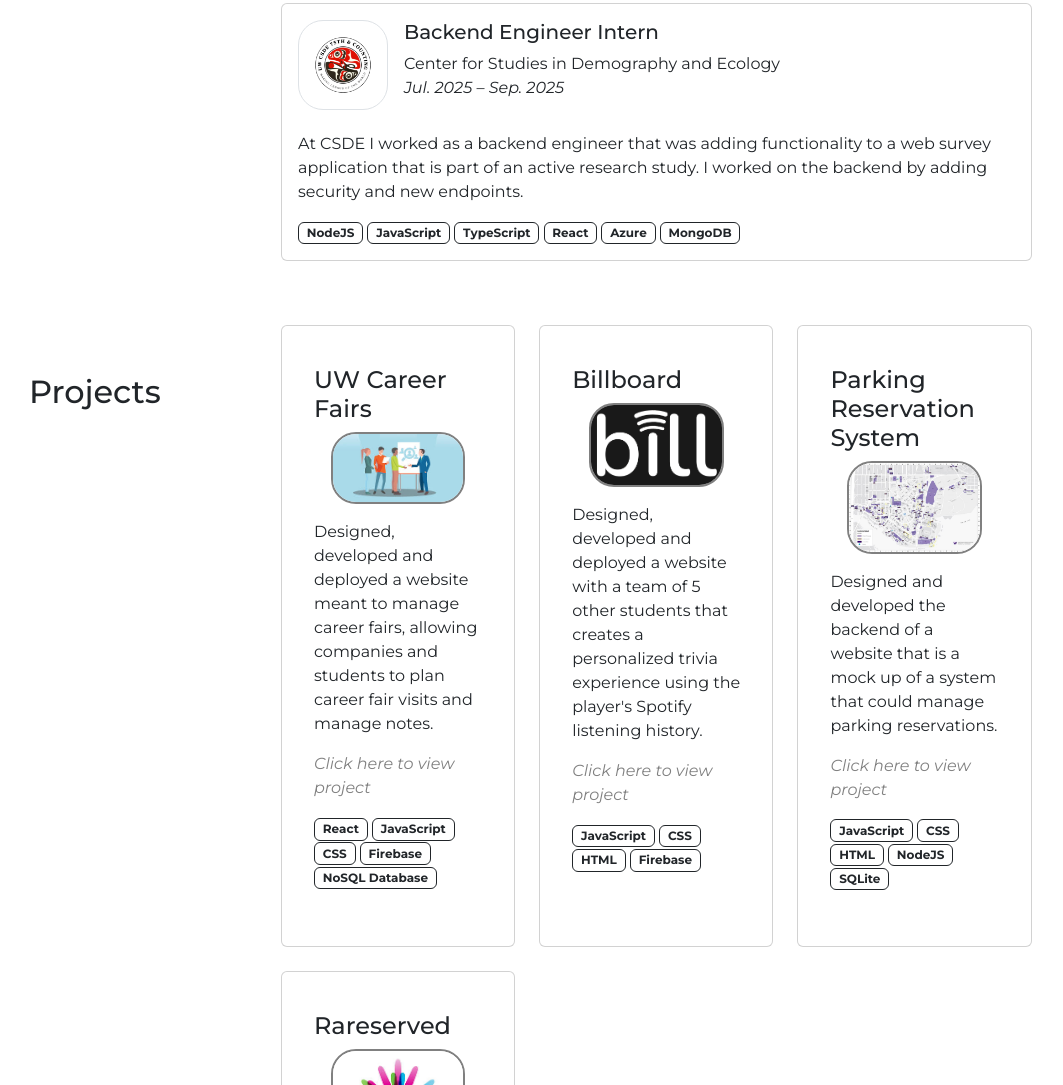
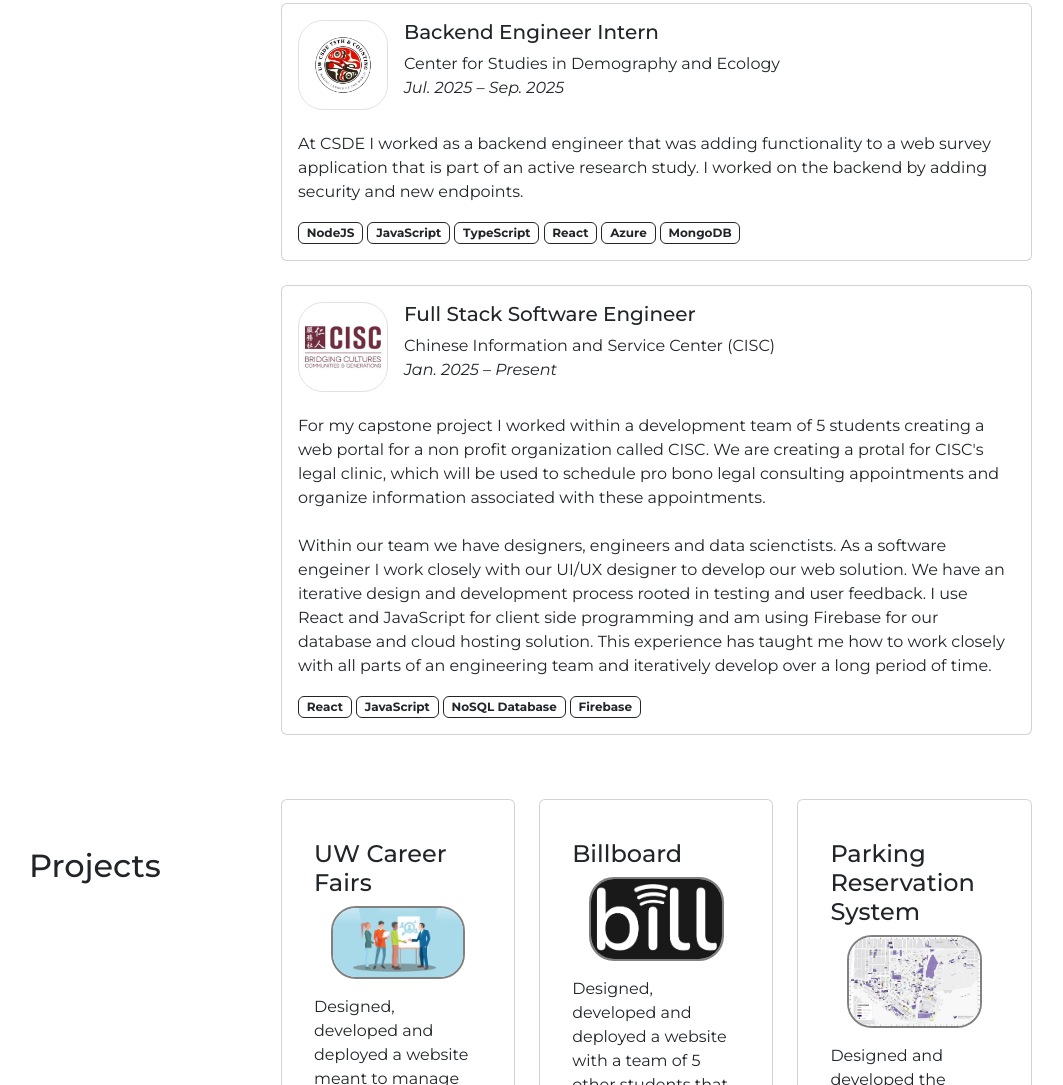
Before and after one commit to KristenGus42/kristen-gustafson-portfolio, a website: page index.html in a window 1280 px wide. Shown: the part 988-2073 px from the top of the page, without its empty margins (51-1114 px from the left). Drawn offline with nearby package versions, Linux system fonts and the light colour scheme.

Commit message:
Add capstone insights assignment

```diff
--- a/index.html
+++ b/index.html
@@ -94,6 +94,32 @@
                     </div>
                 </div>
             </div>
+            <!--Capstone-->
+            <div class="align-self-center">
+                <div class="col-md-12 mt-4">
+                    <div class="card h-100 mb-4">
+                        <div class="card-body">
+                            <div class="col-sm">
+                                <div class="d-flex pb-3">
+                                    <div>
+                                        <img class="bg-gray-50 border border-gray-200 rounded-lg p-1" src="images/cisc-logo.jpg">
+                                    </div>
+                                    <div class="ms-3">
+                                        <h3 class="card-title">Full Stack Software Engineer</h3>
+                                        <p class="dates mb-0">Chinese Information and Service Center (CISC) </p>
+                                        <p class="dates"><em>Jan. 2025 – Present</em></p>
+                                    </div>
+                                </div>
+                                <p>For my capstone project I worked within a development team of 5 students creating a web portal for a non profit organization called CISC. We are creating a protal for CISC's legal clinic, which will be used to schedule pro bono legal consulting appointments and organize information associated with these appointments.
+                                <br><br>Within our team we have designers, engineers and data scienctists. As a software engeiner I work closely with our UI/UX designer to develop our web solution. We have an iterative design and development process rooted in testing and user feedback. I use React and JavaScript for client side programming and am using Firebase for our database and cloud hosting solution. This experience has taught me how to work closely with all parts of an engineering team and iteratively develop over a long period of time.   </p>
+                                    <span class="badge border border-dark text-dark">React</span>
+                                <span class="badge border border-dark text-dark">JavaScript</span>
+                                <span class="badge border border-dark text-dark">NoSQL Database</span>
+                                <span class="badge border border-dark text-dark">Firebase</span>
+                            </div>
+                        </div>
+                    </div>
+                </div>
         </section>
         <section class="d-flex flex-row p-2 m-4 col-10"> <!--Projects-->
             <div class="header p-5">
```
Also changed, not shown: images/cisc-logo.jpg (added).
